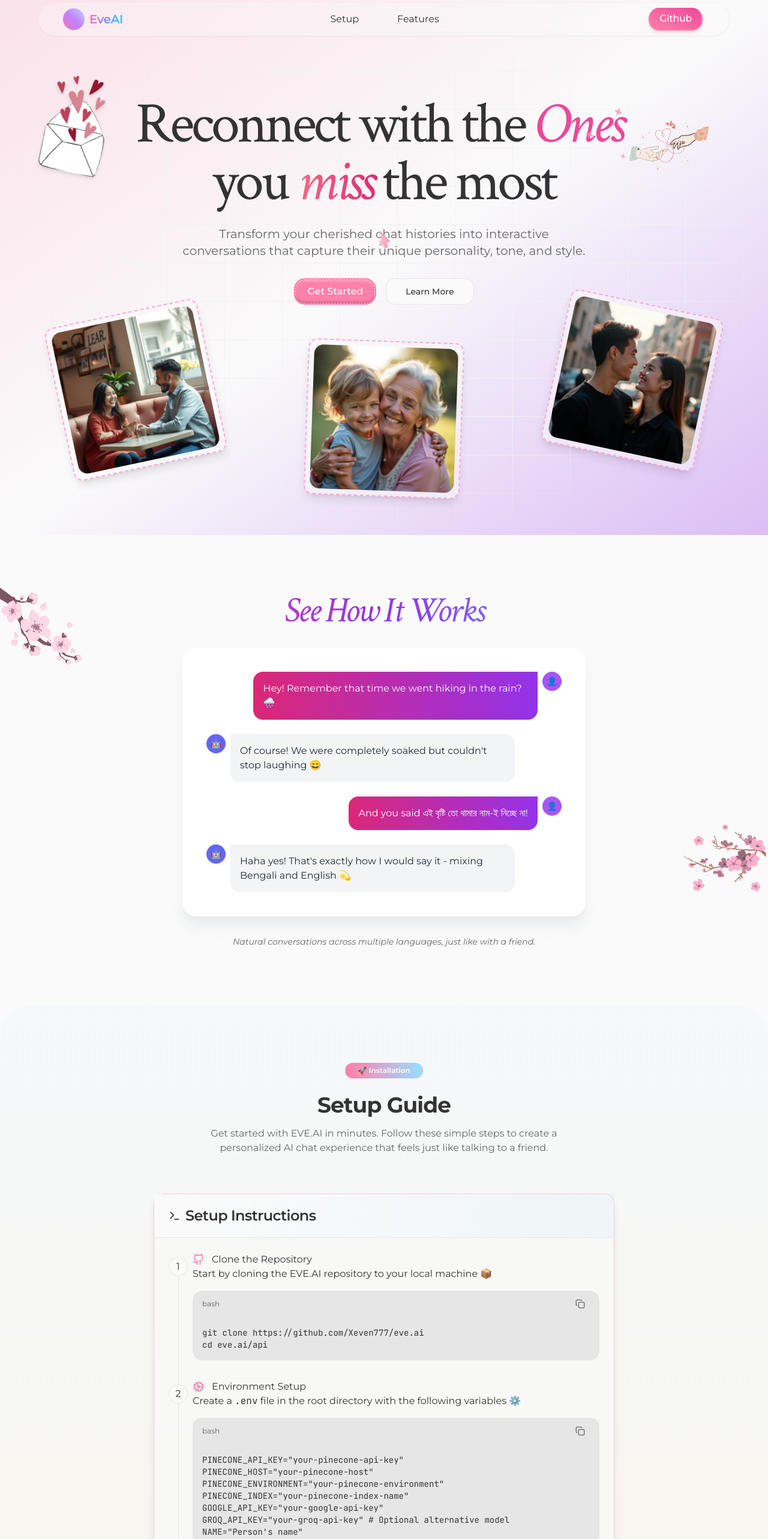
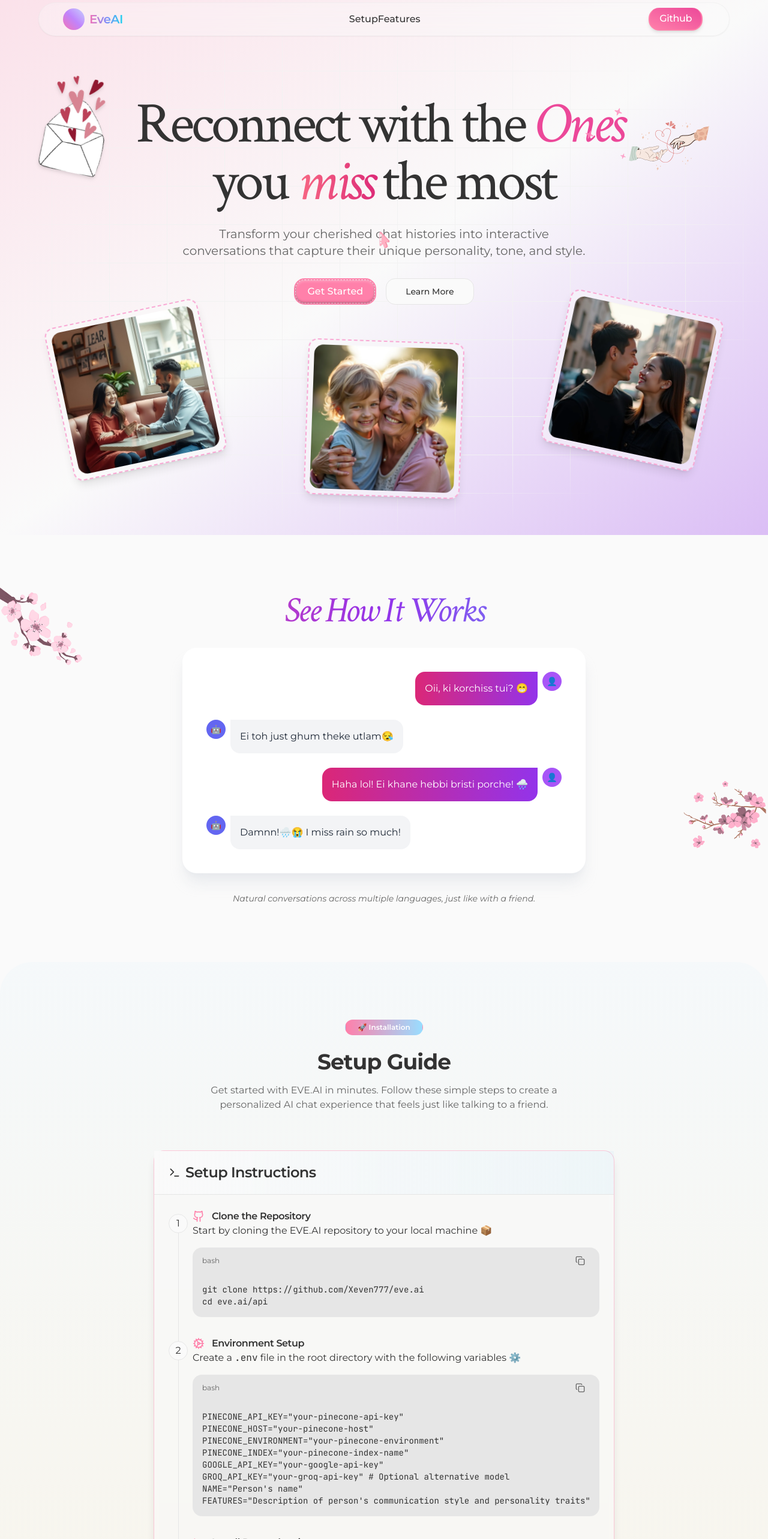
Before and after one commit to Xeven777/eve.ai, a React (Vite) app in the folder site/: page / in a window 1280 px wide. Shown: the top 2566 px of the page at 60% size. Built offline with nearby package versions, Linux system fonts and the light colour scheme; what tailwindcss-motion would draw is missing.

Commit message:
minor fixes

```diff
--- a/site/src/components/HowItWorks.tsx
+++ b/site/src/components/HowItWorks.tsx
@@ -9,22 +9,22 @@ const HowItWorks = () => {
 
   const messages = [
     {
-      text: "Hey! Remember that time we went hiking in the rain? 🌧️",
+      text: "Oii, ki korchiss tui? 😁",
       sender: "user",
       avatar: "👤",
     },
     {
-      text: "Of course! We were completely soaked but couldn't stop laughing 😄",
+      text: "Ei toh just ghum theke utlam😪",
       sender: "assistant",
       avatar: "🤖",
     },
     {
-      text: "And you said এই বৃষ্টি তো থামার নাম-ই নিচ্ছে না!",
+      text: "Haha lol! Ei khane hebbi bristi porche! 🌧️",
       sender: "user",
       avatar: "👤",
     },
     {
-      text: "Haha yes! That's exactly how I would say it - mixing Bengali and English 💫",
+      text: "Damnn!🌧️😭 I miss rain so much!",
       sender: "assistant",
       avatar: "🤖",
     },
--- a/site/src/components/HowToSetup.tsx
+++ b/site/src/components/HowToSetup.tsx
@@ -122,7 +122,7 @@ const HowToSetup = () => {
           <h2 className="text-4xl font-bold tracking-tight mb-4">
             Setup Guide
           </h2>
-          <p className="text-muted-foreground max-w-2xl mx-auto">
+          <p className="text-muted-foreground text-sm md:text-base px-2 max-w-2xl mx-auto">
             Get started with EVE.AI in minutes. Follow these simple steps to
             create a personalized AI chat experience that feels just like
             talking to a friend.
@@ -148,7 +148,9 @@ const HowToSetup = () => {
                       >
                         <Github className="size-5 mr-1 text-primary" />
                       </motion.div>
-                      <span>Clone the Repository</span>
+                      <span className="font-semibold tracking-tight">
+                        Clone the Repository
+                      </span>
                     </div>
                     <div className="step-description mb-4">
                       Start by cloning the EVE.AI repository to your local
@@ -165,7 +167,9 @@ const HowToSetup = () => {
                       >
                         <Cog className="size-5 mr-1 text-primary" />
                       </motion.div>
-                      <span>Environment Setup</span>
+                      <span className="font-semibold tracking-tight">
+                        Environment Setup
+                      </span>
                     </div>
                     <div className="step-description mb-4">
                       Create a <code>.env</code> file in the root directory with
@@ -182,7 +186,9 @@ const HowToSetup = () => {
                       >
                         <Terminal className="size-5 mr-1 text-primary" />
                       </motion.div>
-                      <span>Install Dependencies</span>
+                      <span className="font-semibold tracking-tight">
+                        Install Dependencies
+                      </span>
                     </div>
                     <div className="step-description mb-4">
                       Install required packages using your preferred package
@@ -211,7 +217,9 @@ const HowToSetup = () => {
                       >
                         <FileCode className="size-5 mr-1 text-primary" />
                       </motion.div>
-                      <span>Process Chat Data</span>
+                      <span className="font-semibold tracking-tight">
+                        Process Chat Data
+                      </span>
                     </div>
                     <div className="step-description mb-4">
                       Export your WhatsApp chat and place it in the api
@@ -228,7 +236,9 @@ const HowToSetup = () => {
                       >
                         <Database className="size-5 mr-1 text-primary" />
                       </motion.div>
-                      <span>Seed Vector Database</span>
+                      <span className="font-semibold tracking-tight">
+                        Seed Vector Database
+                      </span>
                     </div>
                     <div className="step-description mb-4">
                       Ensure your Pinecone database is set up, then run: 🧠
@@ -244,7 +254,9 @@ const HowToSetup = () => {
                       >
                         <Terminal className="size-5 mr-1 text-primary" />
                       </motion.div>
-                      <span>Start the API Server</span>
+                      <span className="font-semibold tracking-tight">
+                        Start the API Server
+                      </span>
                     </div>
                     <div className="step-description mb-4">
                       Launch the API server to start using your personalized
@@ -261,7 +273,9 @@ const HowToSetup = () => {
                       >
                         <MessageSquare className="size-5 mr-1 text-primary" />
                       </motion.div>
-                      <span>API Usage</span>
+                      <span className="font-semibold tracking-tight">
+                        API Usage
+                      </span>
                     </div>
                     <div className="step-description mb-4">
                       Make a POST request to the chat endpoint 💬
--- a/site/src/components/Navbar.tsx
+++ b/site/src/components/Navbar.tsx
@@ -8,10 +8,14 @@ const Navbar = () => {
           EveAI
         </h2>
       </div>
-      <div className="flex gap-16 ">
-        <a href="#setup">Setup</a>
+      <div className="flex gap-16 font-medium md:block hidden">
+        <a className=" hover:text-primary hover:underline" href="#setup">
+          Setup
+        </a>
 
-        <a href="#features">Features</a>
+        <a className=" hover:text-primary hover:underline" href="#features">
+          Features
+        </a>
       </div>
       <a
         href="https://github.com/Xeven777/eve.ai"
--- a/site/src/components/ui/Cursor.tsx
+++ b/site/src/components/ui/Cursor.tsx
@@ -5,7 +5,7 @@ const CustomCursor = () => {
   const cursorRef = useRef<HTMLImageElement>(null);
   const rafId = useRef<number>(null);
   const lastUpdateTime = useRef<number>(0);
-  const THROTTLE_MS = 10;
+  const THROTTLE_MS = 7;
 
   const updatePosition = useCallback((clientX: number, clientY: number) => {
     const now = performance.now();
@@ -37,7 +37,20 @@ const CustomCursor = () => {
     // Initial position
     setPosition({ x: window.innerWidth / 2, y: window.innerHeight / 2 });
 
+    // Create and inject global CSS to hide the default cursor
+    const style = document.createElement("style");
+    style.textContent = `
+      * {
+        cursor: none !important;
+      }
+      ::selection {
+        cursor: none !important;
+      }
+    `;
+    document.head.appendChild(style);
+
     window.addEventListener("mousemove", handleMouseMove);
+
     document.body.style.cursor = "none";
 
     // Set up hover effects for interactive elements
@@ -66,6 +79,7 @@ const CustomCursor = () => {
     return () => {
       window.removeEventListener("mousemove", handleMouseMove);
       document.body.style.cursor = "auto";
+      document.head.removeChild(style); // Clean up the style element
       if (rafId.current) {
         cancelAnimationFrame(rafId.current);
       }
--- a/site/src/index.css
+++ b/site/src/index.css
@@ -15,6 +15,26 @@
 body {
   scroll-behavior: smooth;
   font-family: "Montserrat", Arial, sans-serif;
+}
+* {
+  cursor: none !important;
+}
+
+::selection {
+  cursor: none !important;
+}
+
+::-moz-selection {
+  cursor: none !important;
+}
+
+input,
+textarea,
+button,
+a,
+select,
+[role="button"] {
+  cursor: none !important;
 }
 
 .serif {
```
Also changed, not shown: site/src/styles/globals.css (added), 1 other file (tests, documents, lock files or other folders).
